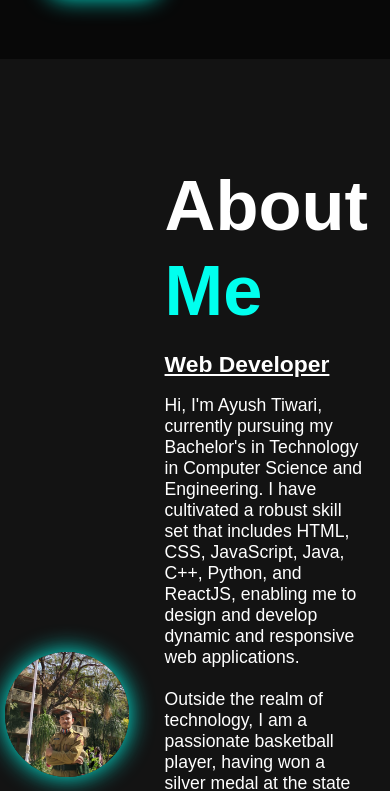
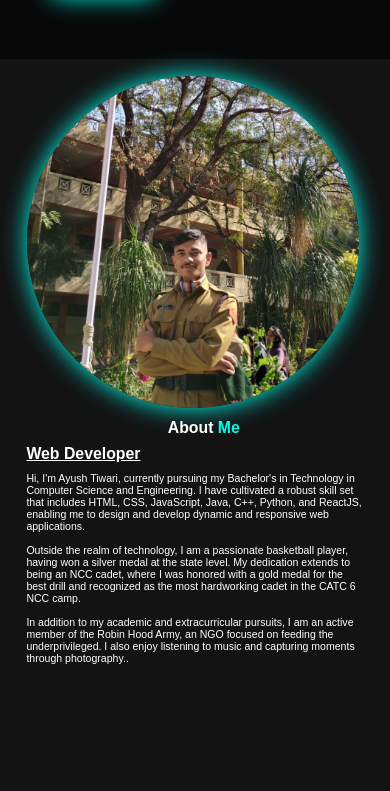
Before and after one commit to ayushtiwari-10/Ayush, a plain HTML site: page index.html in a window 390 px wide. Shown: the part 1104-1895 px from the top of the page. Drawn offline with nearby package versions, Linux system fonts and the light colour scheme.

Commit message:
Update style.css

```diff
--- a/style.css
+++ b/style.css
@@ -317,22 +317,39 @@ span {
 }
 
 .aboutme {
+    background: var(--second-bg-color);
+    padding: 2rem;
+    text-align: center;
+}
+
+.aboutme-container {
     display: flex;
     justify-content: center;
     align-items: center;
     gap: 2rem;
-    background: var(--second-bg-color);
+    flex-wrap: wrap;
+}
+
+.heading {
+    width: 100%;
+    font-size: 2.5rem;
+    color: white;
+    text-align: center;
+    margin-bottom: 1rem;
+}
+
+.heading span {
+    color: var(--main-color); /* Example highlight color */
 }
 
 .about-img {
     width: 35vw;
     border-radius: 50%;
+    text-align: center;
 }
 
 .about-img img {
-    position: relative;
-    top: 3rem;
-    width: 32vw;
+    width: 100%;
     border-radius: 50%;
     box-shadow: 0 0 25px var(--main-color);
     cursor: pointer;
@@ -345,23 +362,21 @@ span {
         0 0 100px var(--main-color);
 }
 
-.aboutme-content h2 {
+.aboutme-content {
+    flex: 1;
     text-align: left;
-    line-height: 1.2;
-    color: white;
-    margin: 2rem;
 }
 
 .aboutme-content h3 {
     font-size: 2.6rem;
     color: white;
-    margin: 2rem;
+    margin: 2rem 0;
     text-decoration: underline;
 }
 
 .aboutme-content p {
     font-size: 2rem;
-    margin: 2rem;
+    margin: 0 2rem 2rem;
     color: white;
 }
 
@@ -907,18 +922,70 @@ span {
 
     .timeline-items::before {
         left: 7px;
+        left: 50%;
+    }
+    @media (max-width: 768px) {
+    .aboutme {
+        flex-direction: column;
+        align-items: center;
+        text-align: center;
     }
 
+    .about-img {
+        width: 70vw;
+    }
+
+    .about-img img {
+        width: 65vw;
+        top: 2rem;
+    }
+
+    .aboutme-content h2, .aboutme-content h3, .aboutme-content p {
+        margin: 1rem;
+    }
+
+    .aboutme-content h3 {
+        font-size: 2rem;
+    }
+
+    .aboutme-content p {
+        font-size: 1.5rem;
+    }
+}
+
+@media (max-width: 480px) {
+    .about-img {
+        width: 90vw;
+    }
+
+    .about-img img {
+        width: 85vw;
+        top: 1rem;
+    }
+
+    .aboutme-content h2 {
+        font-size: 1.8rem;
+    }
+
+    .aboutme-content h3 {
+        font-size: 1.8rem;
+    }
+
+    .aboutme-content p {
+        font-size: 1.2rem;
+    }
+}
     .timeline-item:nth-child(odd) {
         padding-right: 0;
         text-align: left;
     }
     .timeline-item:nth-child(odd) ,
     .timeline-item:nth-child(even){
-        padding-left: 37px;
+        padding-left: 5px;
     }
     .timeline-dot{
-        left: 0;
+        left: 50%;
+        margin-top: -20px;
     }
     .services{
         padding-bottom: 7rem ;
```
